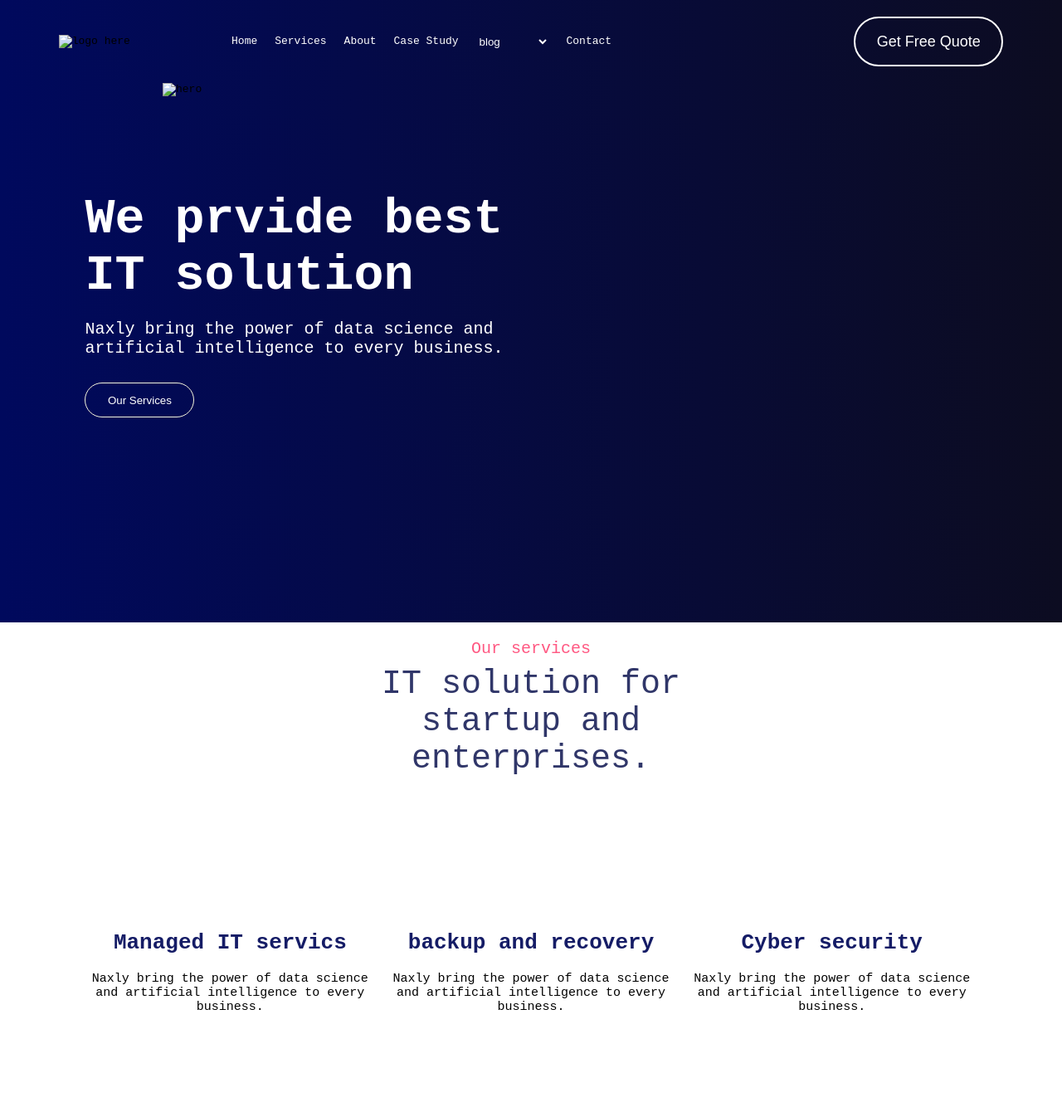
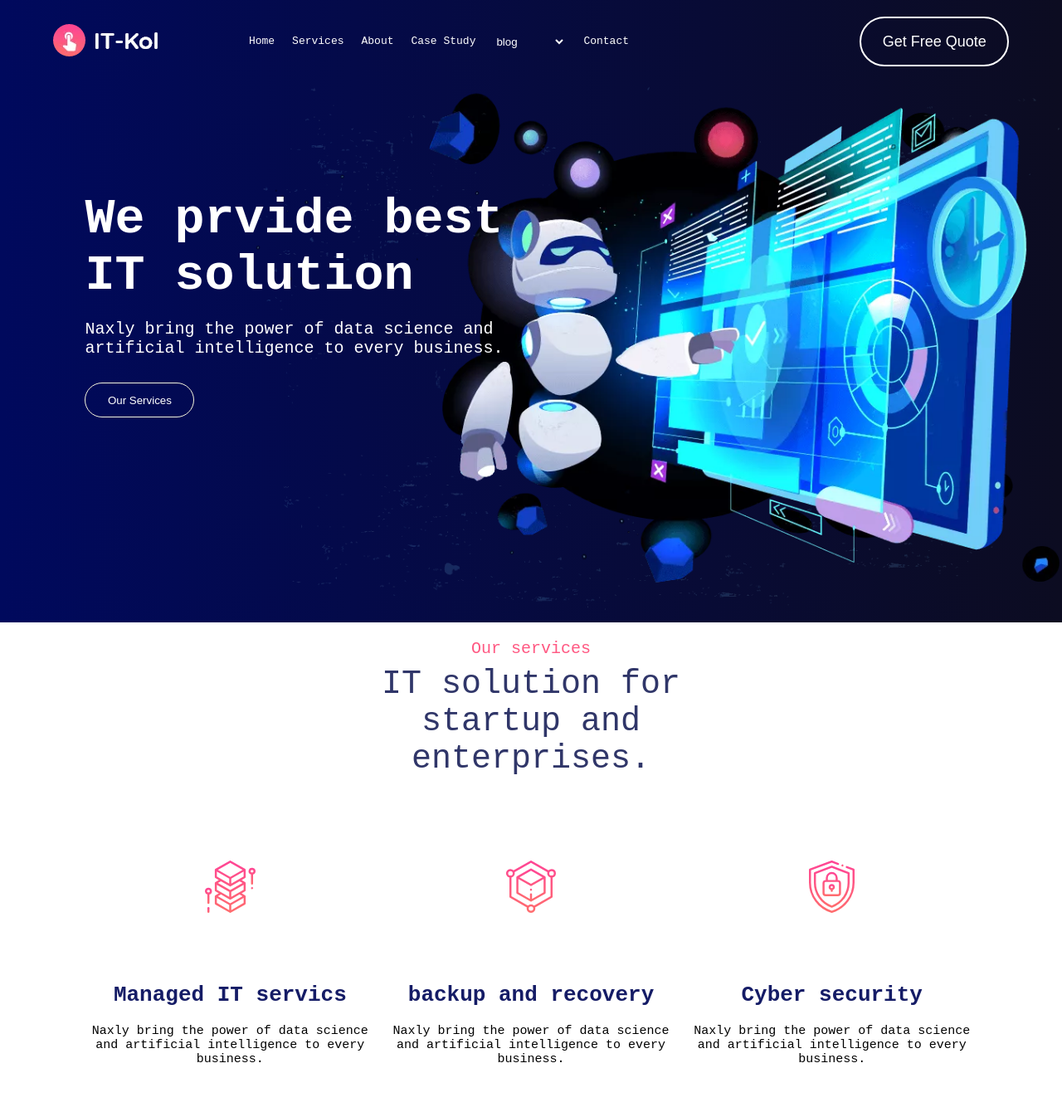
Before and after one commit to ayshabanduda/website, a plain HTML site: page index.html in a window 1280 px wide. Shown: the whole page at 83% size. Drawn offline with Linux system fonts and the light colour scheme; files that its build step writes are made by us from their sources.

Commit message:
Update index.html
done

```diff
--- a/index.html
+++ b/index.html
@@ -4,17 +4,17 @@
     <meta charset="UTF-8">
     <meta name="viewport" content="width=device-width, initial-scale=1.0">
     <title>IT-Solution</title>
-    <link rel="stylesheet" href="style.css">
+    <link rel="stylesheet" href="./website/style.css">
 </head>
 <body>
     <header class="navbar">
         <div class="logo">
-            <img src="./images/logo.png" alt="logo here">
+            <img src="./website/images/logo.png" alt="logo here">
         </div>
         <div class="navbar_options">
             <ul>
                 <li><a href="./index.html">Home</a></li>
-                <li><a href="./services.html">Services</a></li>
+                <li><a href="./website/services.html">Services</a></li>
                 <li><a href="#">About</a></li>
                 <li><a href="#">Case Study</a></li>
                 <form action="">
@@ -46,11 +46,11 @@
 
         </p>
         <button class="our services">
-            <a href="./services.html">Our Services</a>
+            <a href="./website/services.html">Our Services</a>
         </button>
     </div>
     <div class="img">
-        <img src="./images/hero-img.png" alt="hero" id="image">
+        <img src="./website/images/hero-img.png" alt="hero" id="image">
     </div>
 
 </div>
@@ -71,7 +71,7 @@
     </div>
     <div class="cards">
         <div class="item">
-            <img src="./images/IT.svg" alt="">
+            <img src="./website/images/IT.svg" alt="">
             <h1>
                 Managed IT servics
             </h1>
@@ -81,7 +81,7 @@
 
         </div>
         <div class="item">
-            <img src="./images/backup.svg" alt="">
+            <img src="./website/images/backup.svg" alt="">
             <h1>
                 backup and recovery
             </h1>
@@ -90,7 +90,7 @@
             </p>
         </div>
         <div class="item">
-            <img src="./images/cyber security.svg" alt="">
+            <img src="./website/images/cyber security.svg" alt="">
             <h1>
                 Cyber security
             </h1>
```
